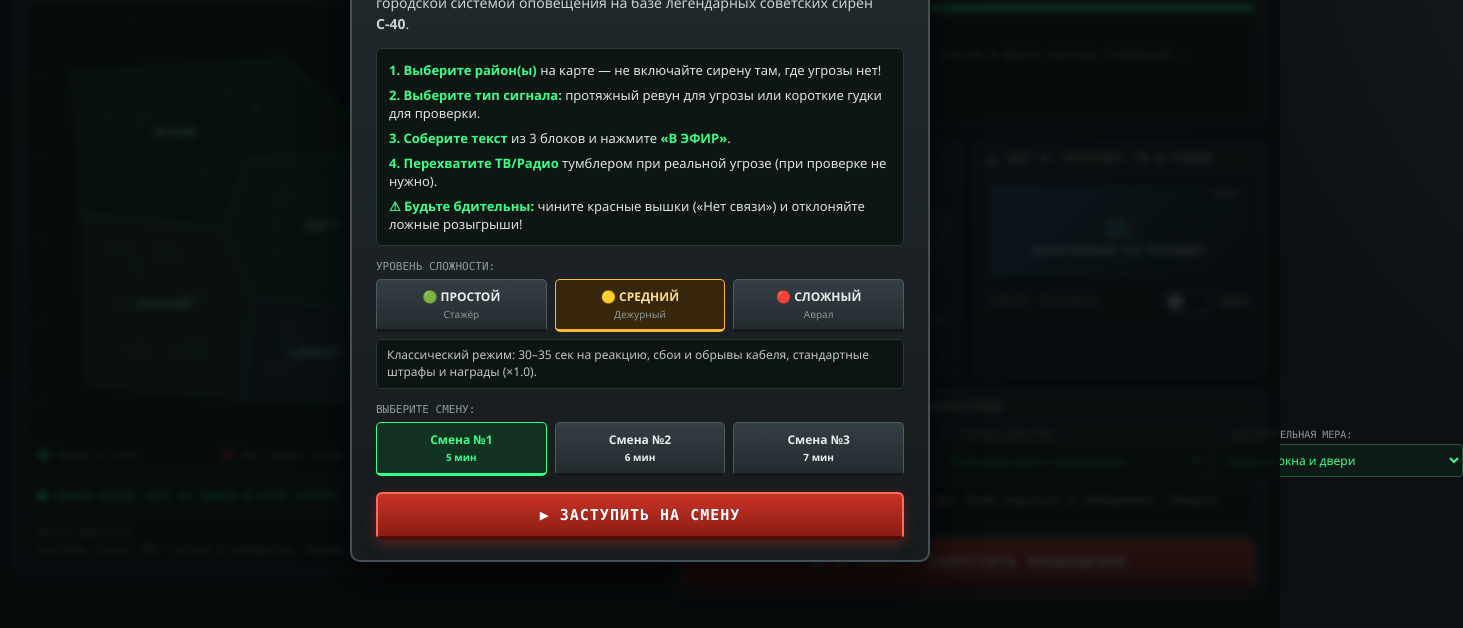
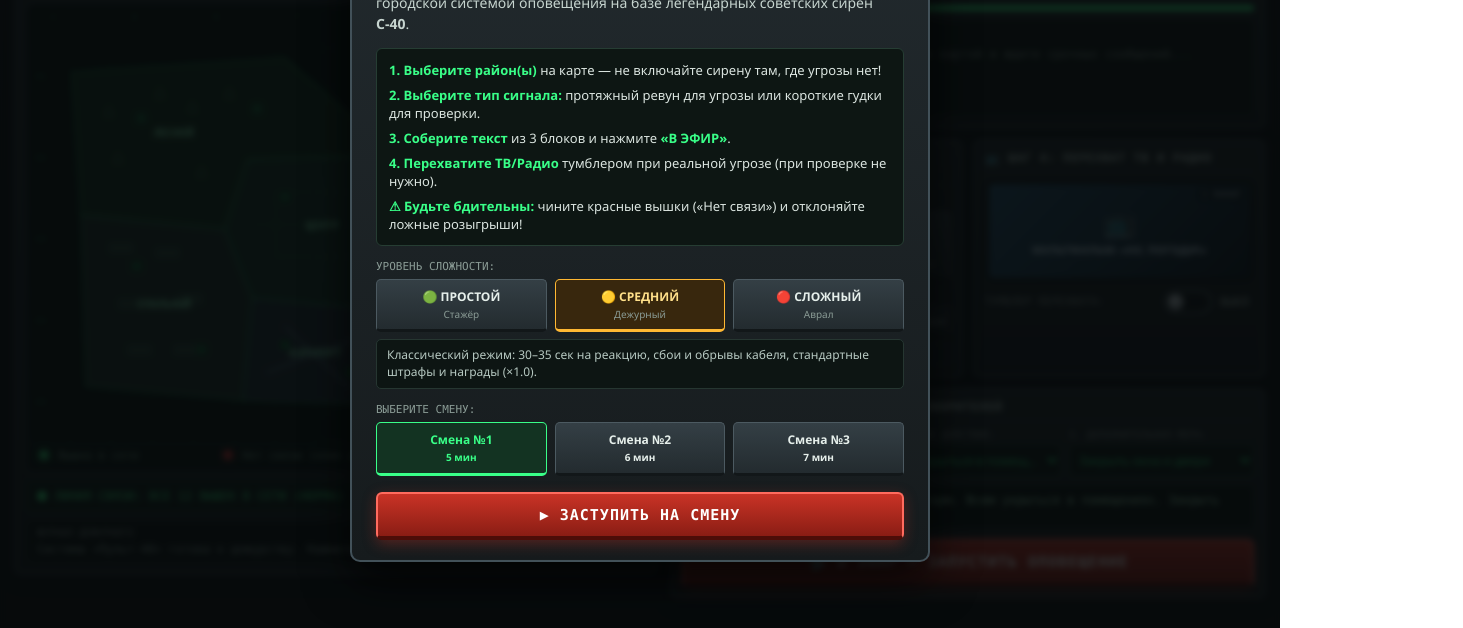
Before and after one commit to amatsule/pult-40, a plain HTML site: page index.html in a window 1280 px wide. Shown: the part 172-800 px from the top of the page, 1463 px wide, since content can reach past the window. Drawn offline with Linux system fonts and the light colour scheme.

Commit message:
Fix select dropdown overflow in message builder panel

```diff
--- a/css/style.css
+++ b/css/style.css
@@ -827,12 +827,13 @@ canvas {
 /* 3. КОНСТРУКТОР СООБЩЕНИЯ */
 .msg-builder-grid {
   display: grid;
-  grid-template-columns: repeat(3, 1fr);
+  grid-template-columns: repeat(3, minmax(0, 1fr));
   gap: 8px;
   margin-bottom: 8px;
 }
 
 .msg-slot {
+  min-width: 0;
   display: flex;
   flex-direction: column;
   gap: 4px;
@@ -845,6 +846,11 @@ canvas {
 }
 
 .crt-select {
+  width: 100%;
+  max-width: 100%;
+  min-width: 0;
+  overflow: hidden;
+  text-overflow: ellipsis;
   background: #0d1a15;
   color: var(--crt-green);
   border: 1px solid #2c5240;
```
